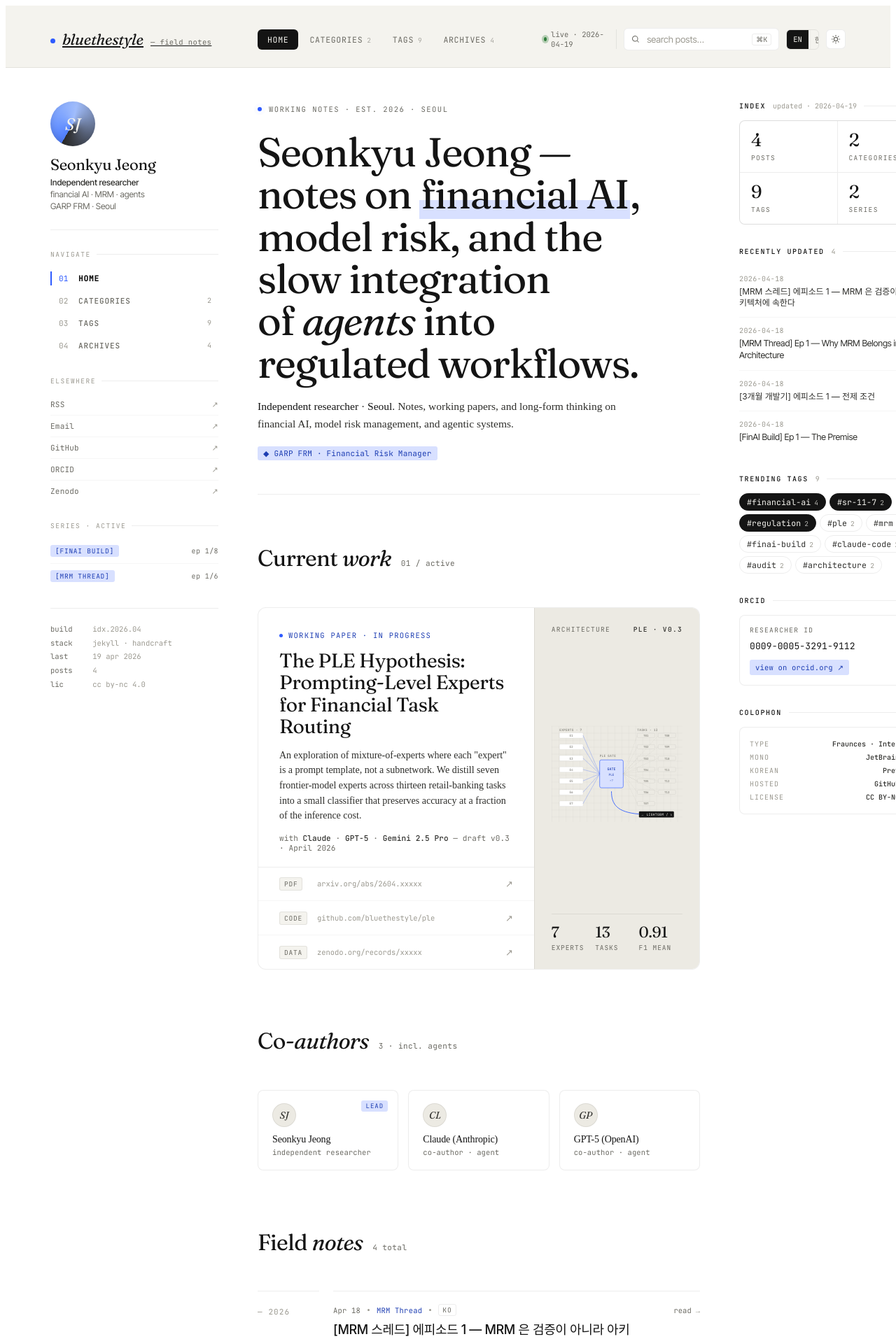
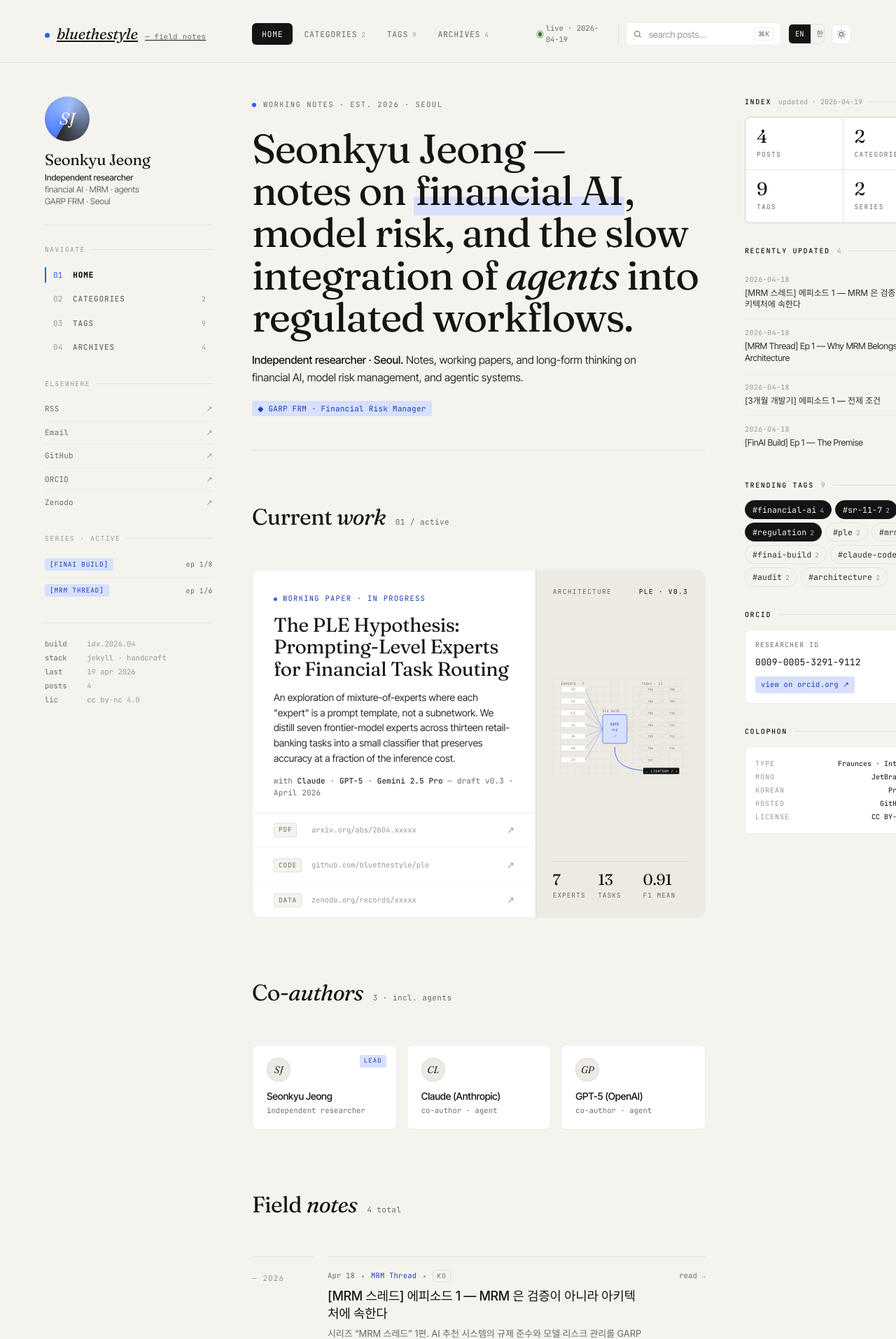
Before and after one commit to bluethestyle/bluethestyle.github.io, a Jekyll site: the page built from index.html, in a window 1280 px wide. Shown: the top 1914 px of the page at 70% size. Built offline with Jekyll 4.4.1, drawn with Linux system fonts in a browser that asks for light colours; some web fonts are replaced.

Commit message:
fix: body background + font baseline
Root cause of 'cream is missing' — the v3 site.css had --bg set
but never applied as background on <body>. Only .bts-topbar had
explicit background, so the rest of the viewport showed through
as the browser default (white).

Added global html,body reset + body { background: var(--bg); }
so the warm cream #F4F3EE now covers the entire page uniformly.
Also locked font-family / font-size / line-height to body so
default browser sans-serif stops leaking through.

Co-Authored-By: Claude Opus 4.7 (1M context) <noreply@anthropic.com>

```diff
--- a/assets/css/site.css
+++ b/assets/css/site.css
@@ -60,6 +60,18 @@ html[data-mode="dark"] {
   --kr: "Pretendard Variable", "Pretendard", -apple-system, "Apple SD Gothic Neo", "Noto Sans KR", sans-serif;
 }
 .kr { font-family: var(--kr); letter-spacing: -0.015em; }
+
+/* ---------- Global reset + body background ---------- */
+html, body { margin: 0; padding: 0; }
+body {
+  background: var(--bg);
+  color: var(--ink);
+  font-family: var(--sans);
+  font-size: 15px;
+  line-height: 1.5;
+  -webkit-font-smoothing: antialiased;
+  -moz-osx-font-smoothing: grayscale;
+}
 
 /* ---------- Shared primitives ---------- */
 .nav-label,
```
